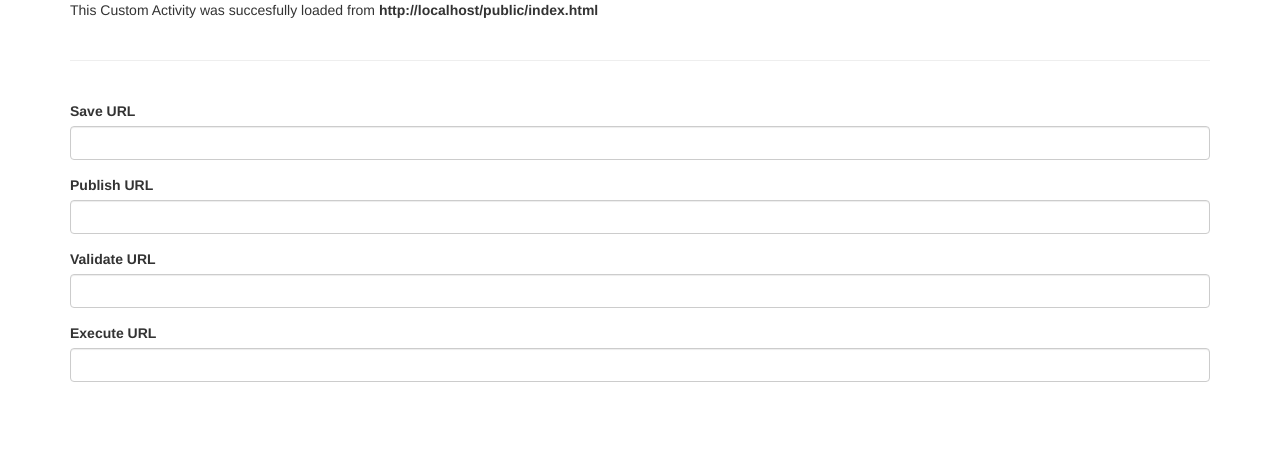
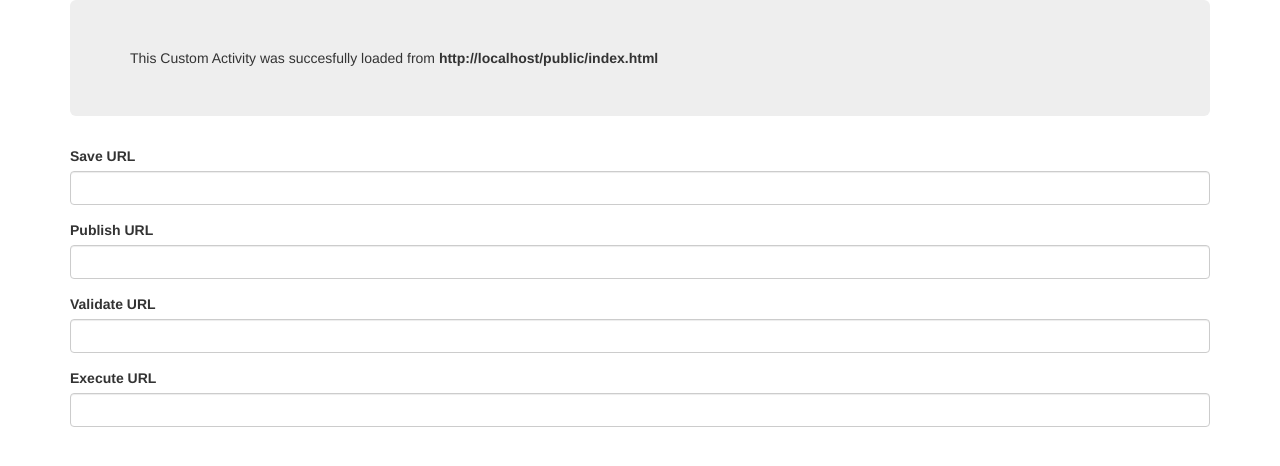
Before and after one commit to andrewshort/sfmccustom, a website: page public/index.html in a window 1280 px wide. Drawn offline with nearby package versions, Linux system fonts and the light colour scheme.

Commit message:
minor formatting

```diff
--- a/public/index.html
+++ b/public/index.html
@@ -29,12 +29,10 @@
 
 <body>
     <div class="container">
-        <div>
+        <div class="jumbotron">
             This Custom Activity was succesfully loaded from <strong><span id="myurl"></span></strong>
         </div>
-        <br/>
-        <hr/>
-        <br/>
+
         <div class="form-group">
         	<label>Save URL</label>
         	<input type="text" class="form-control" id="saveUrl" />
```
